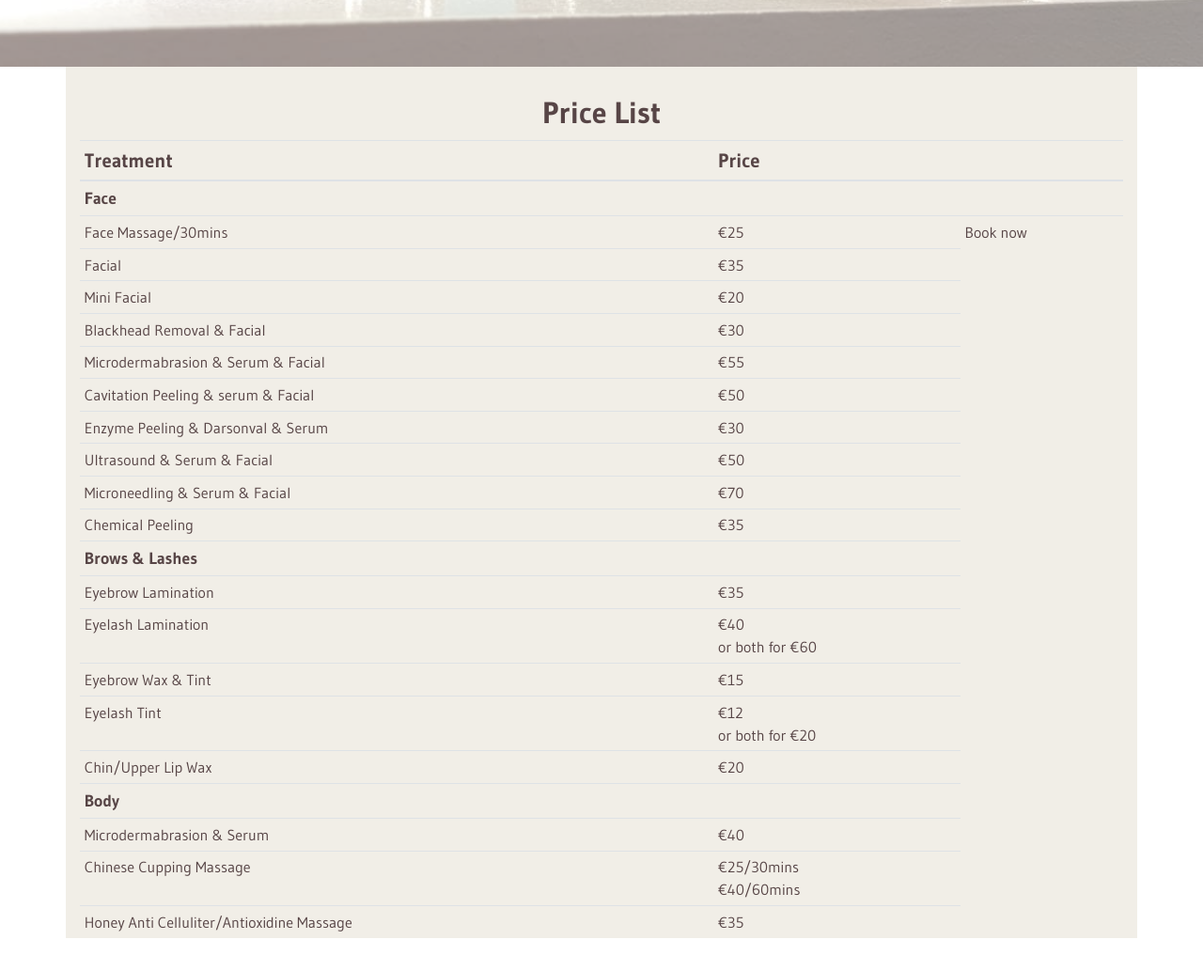
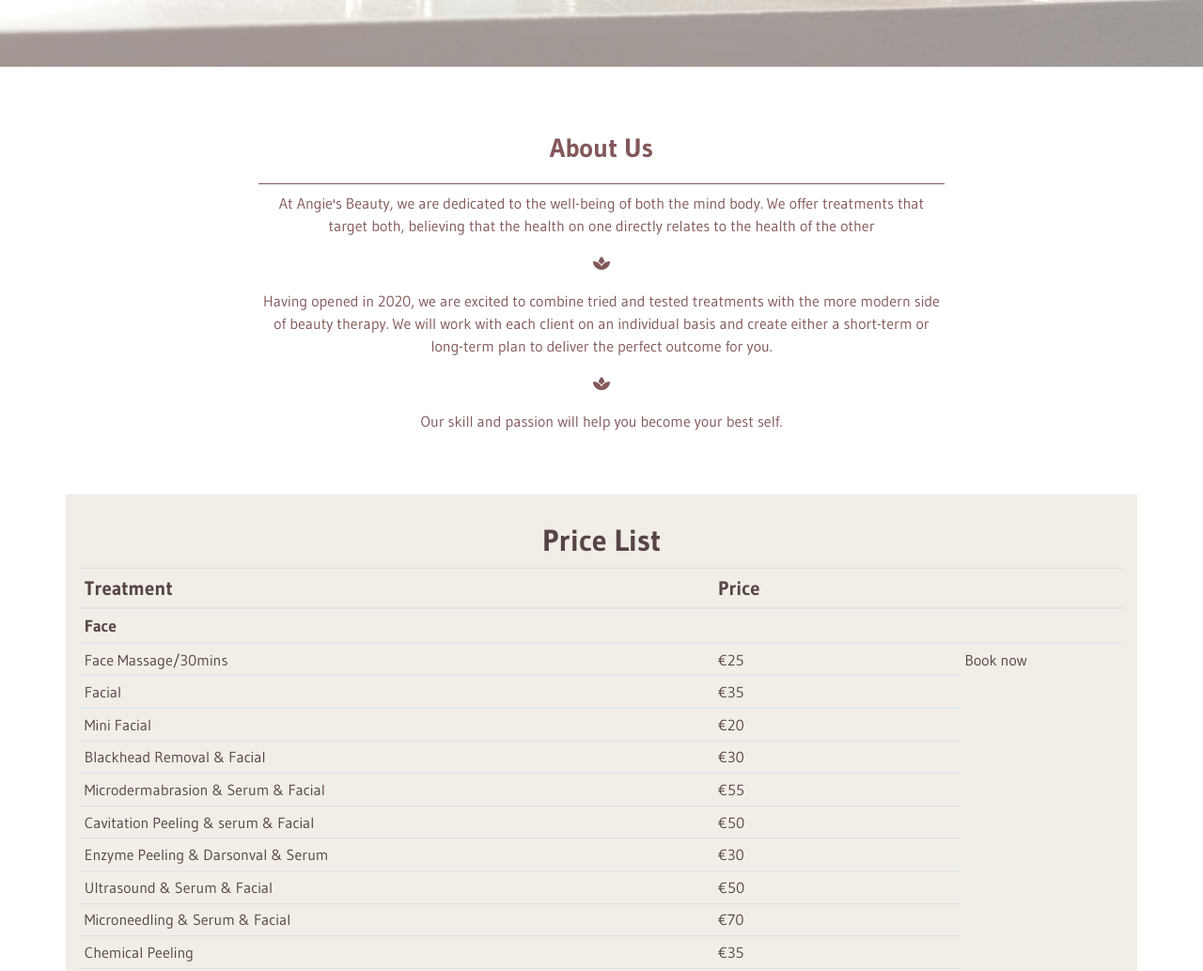
Before and after one commit to AmyOShea/Angies-Beauty-MS1, a plain HTML site: page index.html in a window 1280 px wide. Shown: the part 729-1762 px from the top of the page at 94% size. Drawn offline with nearby package versions, Linux system fonts and the light colour scheme.

Commit message:
About Us added to index.html, CSS styling added, fontawesome cdn updates, all FA icons updated

```diff
--- a/css/style.css
+++ b/css/style.css
@@ -356,6 +356,7 @@ footer a:hover {
     font-weight: 600;
 }
 
+/* ------------------------------------------------------------------------COVID */
 
 
 .covid-container {
@@ -391,3 +392,22 @@ footer a:hover {
 hr {
     margin: 0;
 }
+
+/* ------------------------------------------------------------------------About Us */
+
+.about-us {
+    color: #83585a;
+    padding-bottom: 50px;
+    padding-top: 70px;
+
+}
+
+.about-us h3 {
+    font-weight: 600;
+    padding-bottom: 20px;
+    border-bottom: 1px solid #83585a;
+}
+
+.about-us p {
+    line-height: 150%;
+}
--- a/index.html
+++ b/index.html
@@ -3,7 +3,7 @@
 <head>
     <meta charset="UTF-8">
     <meta name="viewport" content="width=device-width, initial-scale=1.0">
-    <link href="https://cdnjs.cloudflare.com/ajax/libs/font-awesome/4.3.0/css/font-awesome.css" rel="stylesheet"  type="text/css">
+    <link href="https://cdnjs.cloudflare.com/ajax/libs/font-awesome/5.15.1/css/all.min.css" rel="stylesheet"  type="text/css">
     <link rel="stylesheet" href="https://maxcdn.bootstrapcdn.com/bootstrap/4.0.0/css/bootstrap.min.css" integrity="sha384-Gn5384xqQ1aoWXA+058RXPxPg6fy4IWvTNh0E263XmFcJlSAwiGgFAW/dAiS6JXm" crossorigin="anonymous">
     <link href="https://maxcdn.bootstrapcdn.com/font-awesome/4.2.0/css/font-awesome.min.css" rel="stylesheet" media="screen" />
     <link rel="preconnect" href="https://fonts.gstatic.com">
@@ -43,6 +43,24 @@
             </div>
         </div>
     </div>
+
+
+    <div class="container about-us">
+        <div class="row">
+            <div class="col-12 col-md-8 offset-md-2 text-center">
+                <h3>About Us</h3>
+                <p>At Angie's Beauty, we are dedicated to the well-being of both the mind body. We offer treatments that target both, believing that the health on one directly relates to the health of the other</p>
+                <p><i class="fas fa-spa"></i></p>
+                <p>Having opened in 2020, we are excited to combine tried and tested treatments with the more modern side of beauty therapy. We will work with each client on an individual basis and create either a short-term or long-term plan to deliver the perfect outcome for you.</p>
+                <p><i class="fas fa-spa"></i></p>
+                <p>Our skill and passion will help you become your best self.</p>
+            </div>
+        </div>
+    </div>
+
+
+
+
     <div class="container price-list" id="price-list" >
         <h2 class="text-center">Price List</h2>
         <table class="table table-hover table-sm">
@@ -195,13 +213,13 @@
             <div class="col-sm-4 social-links">
                 <ul class="list-inline">
                     <li class="list-inline-item">
-                        <a href="https://www.facebook.com/angiesbeautysalonlimerick/" target="_blank"><i class="fa fa-facebook-square"></i></a>
+                        <a href="https://www.facebook.com/angiesbeautysalonlimerick/" target="_blank"><i class="fab fa-facebook-square"></i></a>
                     </li>
                     <li class="list-inline-item">
-                        <a href="https://www.instagram.com/angies_beauty_/" target="_blank"><i class="fa fa-instagram" aria-hidden="true"></i></a>
+                        <a href="https://www.instagram.com/angies_beauty_/" target="_blank"><i class="fab fa-instagram-square" aria-hidden="true"></i></a>
                     </li>
                     <li class="list-inline-item">
-                        <a href="https://twitter.com/" target="_blank"><i class="fa fa-twitter-square"></i><span class="sr-only">Twitter</span></a>
+                        <a href="https://twitter.com/" target="_blank"><i class="fab fa-twitter-square"></i><span class="sr-only">Twitter</span></a>
                     </li>
                 </ul>
             </div>
```
Also changed, not shown: contact.html (+6 -6 lines), treatments.html (+4 -4 lines).
